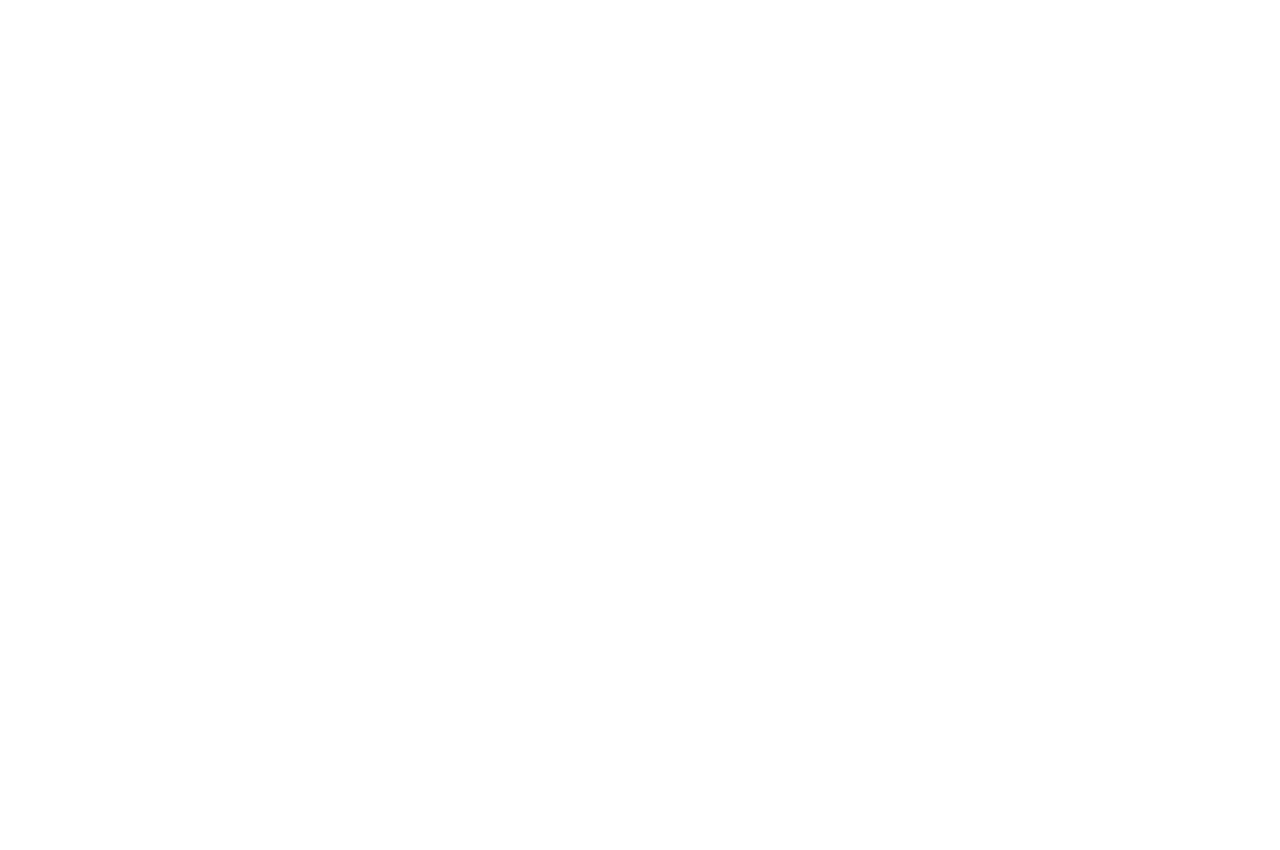
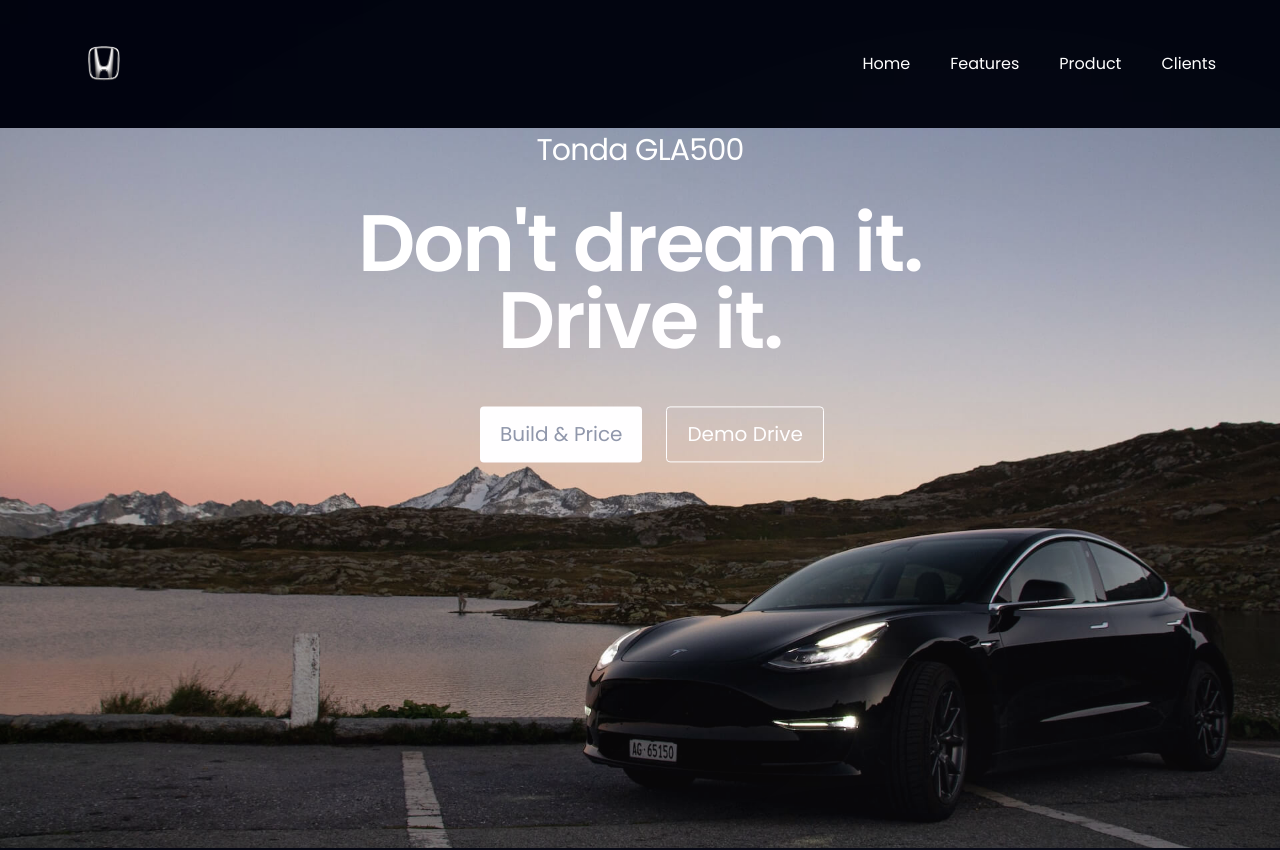
Before and after one commit to derronli/Tonda-GLA500, a React (Vite) app: page / in a window 1280 px wide. Shown: the top 850 px of the page. Built offline with nearby package versions, Linux system fonts and the light colour scheme.

Commit message:
bugfixing

```diff
--- a/index.html
+++ b/index.html
@@ -3,7 +3,7 @@
   <head>
     <meta charset="UTF-8" />
     <link rel="icon" type="image/svg+xml" href="./carIcon.svg" />
-    <meta name="viewport" content="width=device-width, initial-scale=1.0" />
+    <meta name="viewport" content="width=device-width, initial-scale=0.67, user-scalable=0" />
     <title>Tonda GLA500 | Luxury Sedan | Tonda CA</title>
   </head>
   <body>
--- a/src/index.css
+++ b/src/index.css
@@ -75,12 +75,6 @@
 
 .bg-discount-gradient {
   background: linear-gradient(125.17deg, #272727 0%, #11101d 100%);
-}
-
-html {
-  -moz-transform: scale(0.67);
-  -webkit-transform: scale(0.67);
-  transform: scale(0.67);
 }
 
 .box-shadow {
```
